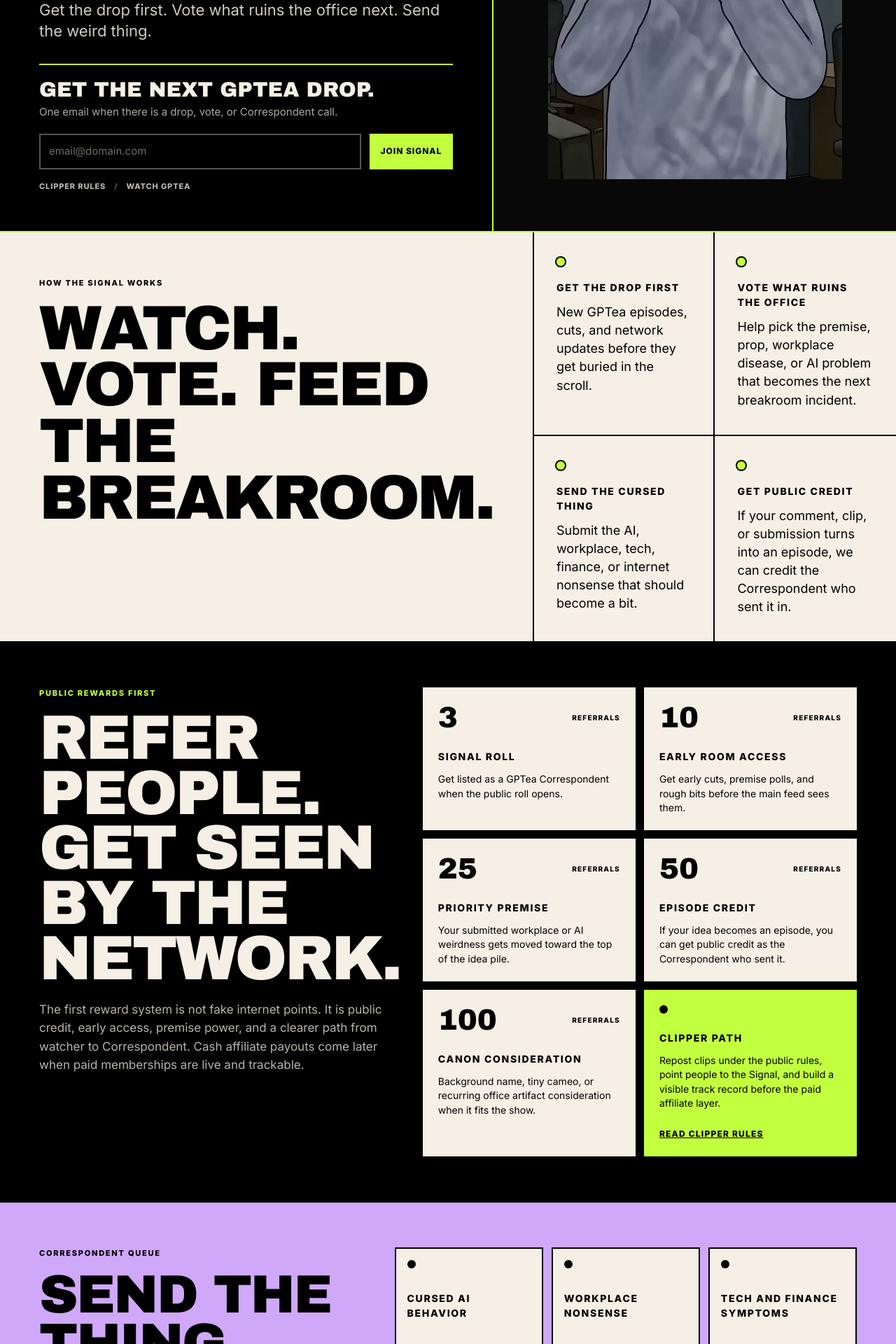
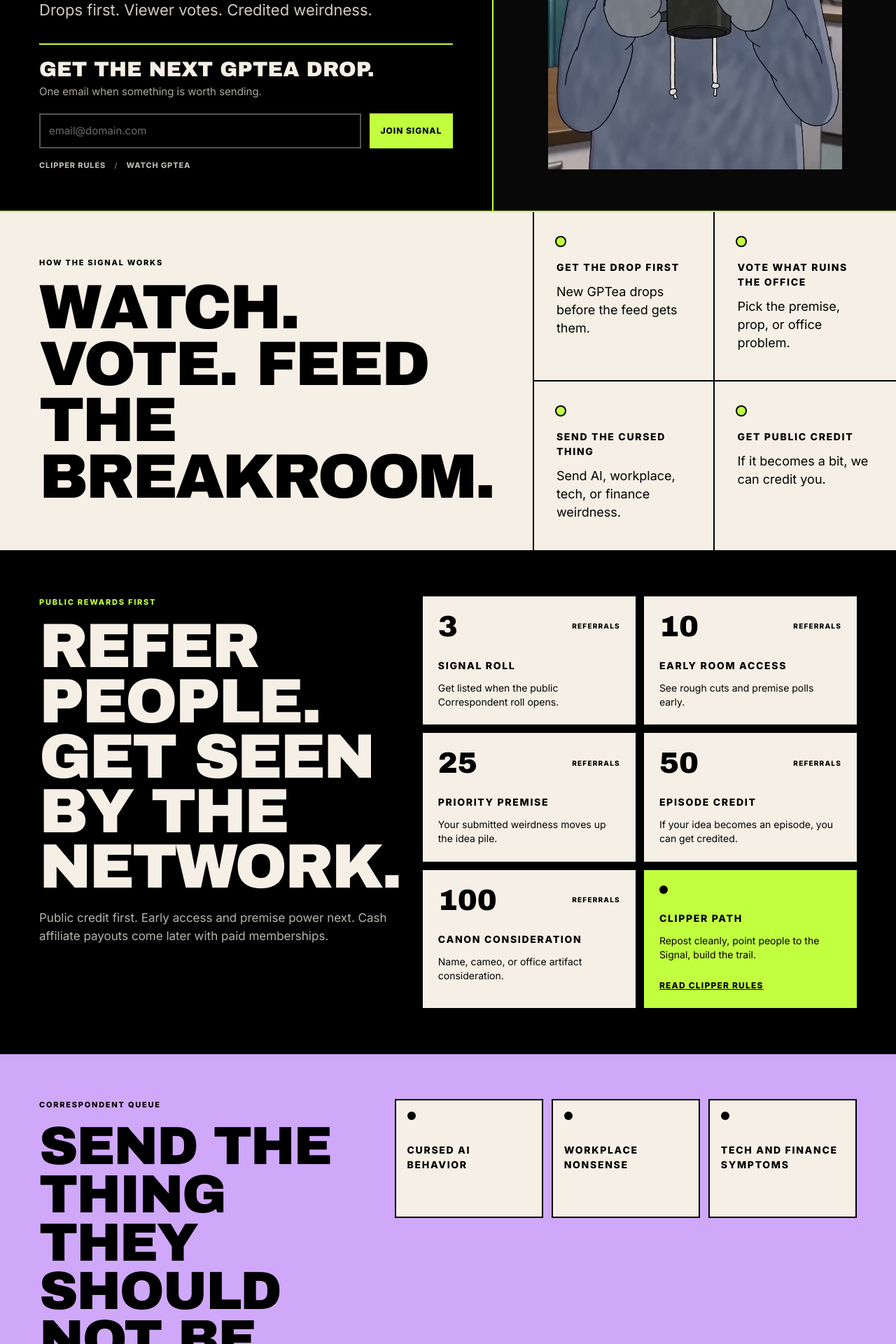
Before and after one commit to sendbrandon/vnmsfx-network, a Next.js app: page /signal in a window 1280 px wide. Shown: the part 620-2540 px from the top of the page at 70% size. Built offline with nearby package versions, Linux system fonts and the light colour scheme.

Commit message:
Polish homepage and GPTea signal pages

```diff
--- a/app/page.tsx
+++ b/app/page.tsx
@@ -61,17 +61,19 @@ export default function Page() {
 
 function TopNav() {
   return (
-    <nav className="w-full h-14 flex items-center justify-between px-5 md:px-14 border-b-[1.5px] border-black text-[10px] md:text-[11px] font-bold tracking-[0.08em] uppercase bg-lavender">
+    <nav className="w-full h-14 flex items-center justify-between px-5 md:px-14 border-b-[1.5px] border-cream/25 text-[10px] md:text-[11px] font-bold tracking-[0.08em] uppercase bg-black text-cream">
       <div className="flex items-center gap-2">
-        <span className="block w-2.5 h-2.5 rounded-full bg-black shrink-0" />
+        <span className="block w-2.5 h-2.5 rounded-full bg-lime shrink-0" />
+        <span className="flex h-[22px] items-center bg-cream px-2">
           <Image
             src={LOGO_SRC}
             alt="VNMSFX"
             width={LOGO_W}
             height={LOGO_H}
             priority
-          className="h-[16px] md:h-[18px] w-auto"
+            className="h-[14px] w-auto"
           />
+        </span>
         <span className="text-[8px] md:text-[9px] -translate-y-1.5">®</span>
         <span className="hidden sm:inline opacity-70">
           &nbsp;&nbsp;/&nbsp;&nbsp;NYC, EST 2024
@@ -114,7 +116,7 @@ function TopNav() {
 
 function Hero() {
   return (
-    <section className="min-h-[calc(100dvh-56px)] border-b-2 border-black px-5 md:px-14 pt-10 md:pt-24 pb-[calc(8rem+env(safe-area-inset-bottom))] md:min-h-[calc(100svh-56px)] md:pb-14 flex flex-col justify-between gap-10 md:gap-16">
+    <section className="min-h-[calc(100dvh-56px)] border-b-2 border-lime bg-black px-5 md:px-14 pt-10 md:pt-24 pb-[calc(8rem+env(safe-area-inset-bottom))] md:min-h-[calc(100svh-56px)] md:pb-14 flex flex-col justify-between gap-10 md:gap-16 text-cream">
       <div className="flex flex-col md:flex-row items-start gap-5 md:gap-8">
         <aside className="w-full md:w-48 shrink-0 md:pt-6 flex md:block items-start gap-3 md:gap-0">
           <div className="text-[10px] font-extrabold tracking-[0.14em] uppercase leading-[1.4] shrink-0">
@@ -122,7 +124,7 @@ function Hero() {
             <br />
             COMEDY NETWORK
           </div>
-          <div className="hidden md:block w-8 h-[1.5px] mt-3.5 bg-black" />
+          <div className="hidden md:block w-8 h-[1.5px] mt-3.5 bg-lime" />
           <p className="hidden md:block text-[11px] mt-3.5 leading-[1.45]">
             Start with GPTea. New drops every Thursday.
           </p>
@@ -138,14 +140,14 @@ function Hero() {
       </div>
       <div className="flex flex-col md:flex-row items-start md:items-end justify-between gap-6 md:gap-8">
         <a href="/gptea" className="flex items-center gap-4 group shrink-0">
-          <span className="w-14 h-14 md:w-16 md:h-16 rounded-full bg-black flex items-center justify-center group-hover:bg-[#1a1a1a] transition-colors shrink-0">
+          <span className="w-14 h-14 md:w-16 md:h-16 rounded-full bg-lime flex items-center justify-center group-hover:bg-[#a8e632] transition-colors shrink-0">
             <span
               aria-hidden
               className="block w-0 h-0"
               style={{
                 borderTop: "10px solid transparent",
                 borderBottom: "10px solid transparent",
-                borderLeft: "15px solid #C2FF3F",
+                borderLeft: "15px solid #000",
                 marginLeft: 4,
               }}
             />
@@ -169,7 +171,7 @@ function Hero() {
             alt="VNMSFX"
             width={LOGO_W}
             height={LOGO_H}
-            className="h-[clamp(32px,7vw,52px)] w-auto shrink-0"
+            className="h-[clamp(32px,7vw,52px)] w-auto shrink-0 invert"
           />
         </div>
       </div>
--- a/app/signal/page.tsx
+++ b/app/signal/page.tsx
@@ -7,17 +7,17 @@ const SITE_URL = "https://vnmsfx.com";
 const LOGO_SRC = "/brand/vnmsfx-logo-black.png";
 const LOGO_W = 2522;
 const LOGO_H = 905;
-const HERO_IMAGE = "/work/gptea/ep-02-poster.jpg";
+const HERO_IMAGE = "/work/gptea/ep-05-poster.jpg";
 
 export const metadata: Metadata = {
   title: "Join the GPTea Signal",
   description:
-    "Join the GPTea Signal to get new drops first, vote on what ruins the office next, submit workplace weirdness, and earn Correspondent credit.",
+    "Join the GPTea Signal for drops first, viewer votes, and credited weirdness.",
   alternates: { canonical: `${SITE_URL}/signal` },
   openGraph: {
     title: "Join the GPTea Signal",
     description:
-      "Get GPTea drops first, vote on what ruins the office next, and send the AI/workplace weirdness that should become a bit.",
+      "Drops first. Viewer votes. Credited weirdness.",
     type: "website",
     url: `${SITE_URL}/signal`,
     images: [
@@ -25,7 +25,7 @@ export const metadata: Metadata = {
         url: HERO_IMAGE,
         width: 720,
         height: 1280,
-        alt: "Doug from GPTea holding office coffee.",
+        alt: "Doug from GPTea drinking office coffee.",
       },
     ],
   },
@@ -33,7 +33,7 @@ export const metadata: Metadata = {
     card: "summary_large_image",
     title: "Join the GPTea Signal",
     description:
-      "Get GPTea drops first, vote on what ruins the office next, and send the AI/workplace weirdness that should become a bit.",
+      "Drops first. Viewer votes. Credited weirdness.",
     images: [HERO_IMAGE],
   },
 };
@@ -41,19 +41,19 @@ export const metadata: Metadata = {
 const SIGNAL_POINTS = [
   {
     label: "Get The Drop First",
-    body: "New GPTea episodes, cuts, and network updates before they get buried in the scroll.",
+    body: "New GPTea drops before the feed gets them.",
   },
   {
     label: "Vote What Ruins The Office",
-    body: "Help pick the premise, prop, workplace disease, or AI problem that becomes the next breakroom incident.",
+    body: "Pick the premise, prop, or office problem.",
   },
   {
     label: "Send The Cursed Thing",
-    body: "Submit the AI, workplace, tech, finance, or internet nonsense that should become a bit.",
+    body: "Send AI, workplace, tech, or finance weirdness.",
   },
   {
     label: "Get Public Credit",
-    body: "If your comment, clip, or submission turns into an episode, we can credit the Correspondent who sent it in.",
+    body: "If it becomes a bit, we can credit you.",
   },
 ];
 
@@ -61,27 +61,27 @@ const REWARD_TIERS = [
   {
     count: "3",
     label: "Signal Roll",
-    body: "Get listed as a GPTea Correspondent when the public roll opens.",
+    body: "Get listed when the public Correspondent roll opens.",
   },
   {
     count: "10",
     label: "Early Room Access",
-    body: "Get early cuts, premise polls, and rough bits before the main feed sees them.",
+    body: "See rough cuts and premise polls early.",
   },
   {
     count: "25",
     label: "Priority Premise",
-    body: "Your submitted workplace or AI weirdness gets moved toward the top of the idea pile.",
+    body: "Your submitted weirdness moves up the idea pile.",
   },
   {
     count: "50",
     label: "Episode Credit",
-    body: "If your idea becomes an episode, you can get public credit as the Correspondent who sent it.",
+    body: "If your idea becomes an episode, you can get credited.",
   },
   {
     count: "100",
     label: "Canon Consideration",
-    body: "Background name, tiny cameo, or recurring office artifact consideration when it fits the show.",
+    body: "Name, cameo, or office artifact consideration.",
   },
 ];
 
@@ -141,8 +141,7 @@ function Hero() {
             Join the GPTea Signal.
           </h1>
           <p className="mt-5 max-w-[620px] text-[17px] leading-[1.35] text-cream/85 md:text-[22px]">
-            Get the drop first. Vote what ruins the office next. Send the
-            weird thing.
+            Drops first. Viewer votes. Credited weirdness.
           </p>
         </div>
 
@@ -153,7 +152,7 @@ function Hero() {
             includeInterests={false}
             defaultInterests={["gptea"]}
             headline="Get the next GPTea drop."
-            body="One email when there is a drop, vote, or Correspondent call."
+            body="One email when something is worth sending."
             buttonLabel="Join Signal"
           />
           <div className="mt-4 flex flex-wrap gap-3 text-[11px] font-extrabold uppercase tracking-[0.08em] text-cream/75">
@@ -171,7 +170,7 @@ function Hero() {
         <div className="relative aspect-[9/16] w-full max-w-[300px] sm:max-w-[360px] md:max-w-[420px]">
           <Image
             src={HERO_IMAGE}
-            alt="Doug from GPTea holding office coffee."
+            alt="Doug from GPTea drinking office coffee."
             fill
             priority
             sizes="(max-width: 1024px) 80vw, 420px"
@@ -226,10 +225,8 @@ function ReferralRewards() {
             Refer people. Get seen by the network.
           </h2>
           <p className="mt-5 text-[15px] leading-[1.55] text-cream/75 md:text-[17px]">
-            The first reward system is not fake internet points. It is public
-            credit, early access, premise power, and a clearer path from
-            watcher to Correspondent. Cash affiliate payouts come later when
-            paid memberships are live and trackable.
+            Public credit first. Early access and premise power next. Cash
+            affiliate payouts come later with paid memberships.
           </p>
         </div>
         <div className="grid gap-3 md:grid-cols-2">
@@ -258,8 +255,7 @@ function ReferralRewards() {
               Clipper Path
             </h3>
             <p className="mb-5 text-[14px] leading-[1.45]">
-              Repost clips under the public rules, point people to the Signal,
-              and build a visible track record before the paid affiliate layer.
+              Repost cleanly, point people to the Signal, build the trail.
             </p>
             <Link
               href="/clips"
@@ -283,7 +279,7 @@ function TransmissionQueue() {
             Correspondent queue
           </p>
           <h2 className="font-display text-[clamp(34px,6vw,78px)] uppercase leading-[0.9] tracking-[-0.03em]">
-            Send the thing Doug and Marv should not be trusted with.
+            Send the thing they should not be trusted with.
           </h2>
         </div>
         <div className="grid gap-3 md:grid-cols-3">
@@ -314,8 +310,7 @@ function FinalSignup() {
           This network gets weirder if you participate.
         </h2>
         <p className="max-w-[520px] text-[15px] font-bold uppercase leading-[1.45] tracking-[0.08em]">
-          Correspondents get the drop first, then help decide what the network
-          makes next.
+          Correspondents get the drop first and help steer the next one.
         </p>
       </div>
       <div className="px-5 py-10 md:px-14 md:py-16">
@@ -325,7 +320,7 @@ function FinalSignup() {
           includeInterests={false}
           defaultInterests={["gptea"]}
           headline="Join the GPTea Signal."
-          body="New GPTea drops, votes, submissions, and occasional evidence that the office is not okay."
+          body="Drops, votes, submissions, and office evidence."
           buttonLabel="Become a GPTea Correspondent"
         />
       </div>
```
Also changed, not shown: app/clips/page.tsx (+18 -21 lines). Lines whose indentation alone changed are shown as unchanged.
